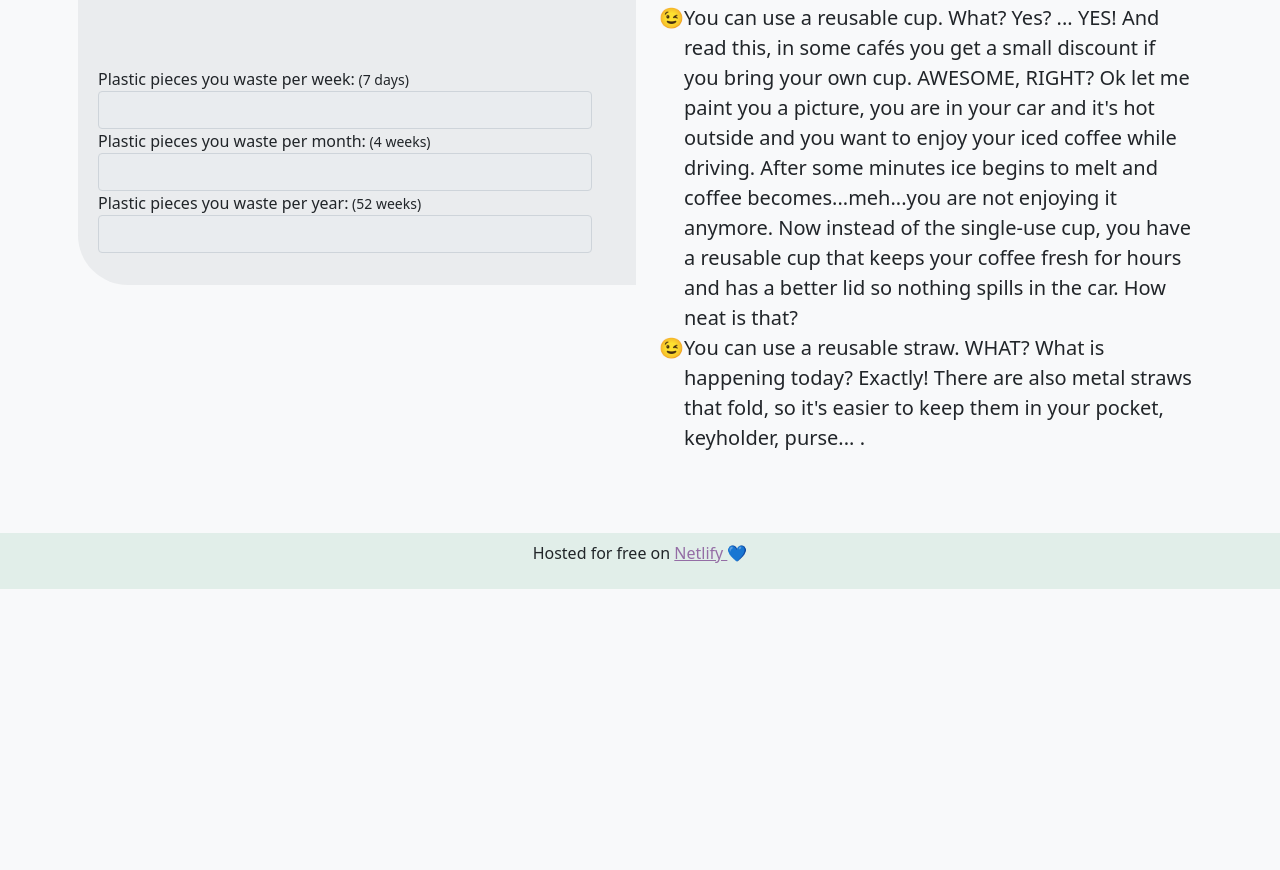
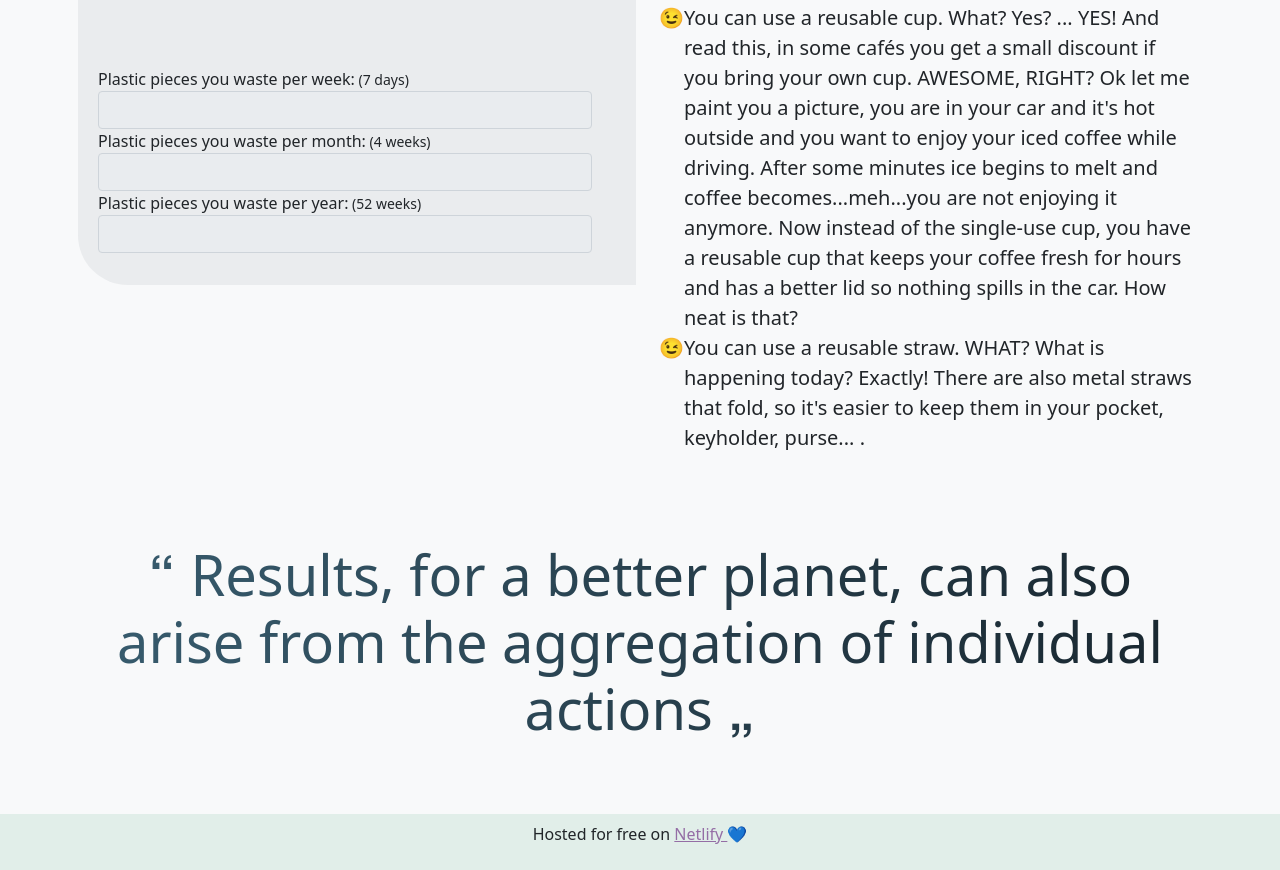
Before and after one commit to Vaia-Pasch/Plastic-Impact, a plain HTML site: page index.html in a window 1280 px wide. Shown: the part 1872-2742 px from the top of the page. Before the commit the page ends 2461 px from the top, so only its background shows below. Drawn offline with nearby package versions, Linux system fonts and the light colour scheme.

Commit message:
added section on html

```diff
--- a/index.html
+++ b/index.html
@@ -202,6 +202,19 @@
     </div>
   </section>
 
+      <!-- QUOTE -->
+
+      <section class=" p-2 display-4 mt-5 color-gradient" id="">
+        <div class="container">
+          <div class="row align-items-center">
+            <div class="col text-center">
+              <p>&#128630;
+                Results, for a better planet, can also arise from the aggregation of individual actions &#128632;</p>
+            </div>
+          </div>
+        </div>
+      </section>
+
   <!-- FOOTER -->
 
   <footer class="bg-success p-2 bg-opacity-10 mt-5" id="">
--- a/style.css
+++ b/style.css
@@ -23,3 +23,11 @@ h1, .nav-link, a, h2, h3, h4 {
   border-top-right-radius: 50px;
   border-bottom-left-radius: 50px;
 }
+
+.color-gradient {
+  background: #16222A;  /* fallback for old browsers */
+background: -webkit-linear-gradient(to right, #3A6073, #16222A);  /* Chrome 10-25, Safari 5.1-6 */
+background: linear-gradient(to right, #3A6073, #16222A); /* W3C, IE 10+/ Edge, Firefox 16+, Chrome 26+, Opera 12+, Safari 7+ */
+-webkit-background-clip: text;
+-webkit-text-fill-color: transparent;
+}
```
